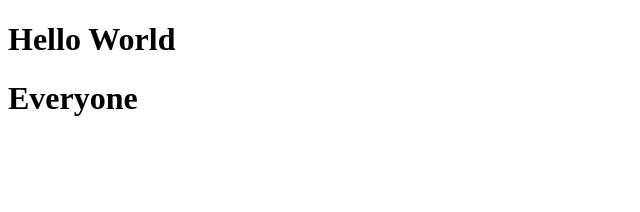
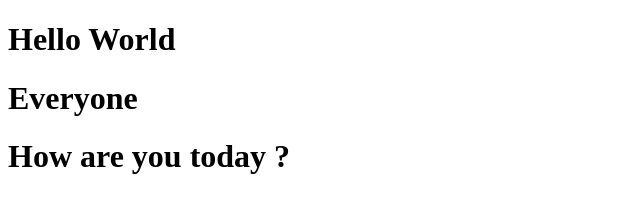
Before and after one commit to AlexisCatrix/helloWorld, a plain HTML site: page index.html in a window 1280 px wide. Shown: the whole page, without its empty margins (0-640 px from the left). Drawn offline with Linux system fonts and the light colour scheme.

Commit message:
my commit

```diff
--- a/index.html
+++ b/index.html
@@ -7,5 +7,6 @@
 <body>
     <h1>Hello World</h1>
 	<h1>Everyone<h1>
+     <span>How are you today ?</span>
 </body>
 </html>
```
